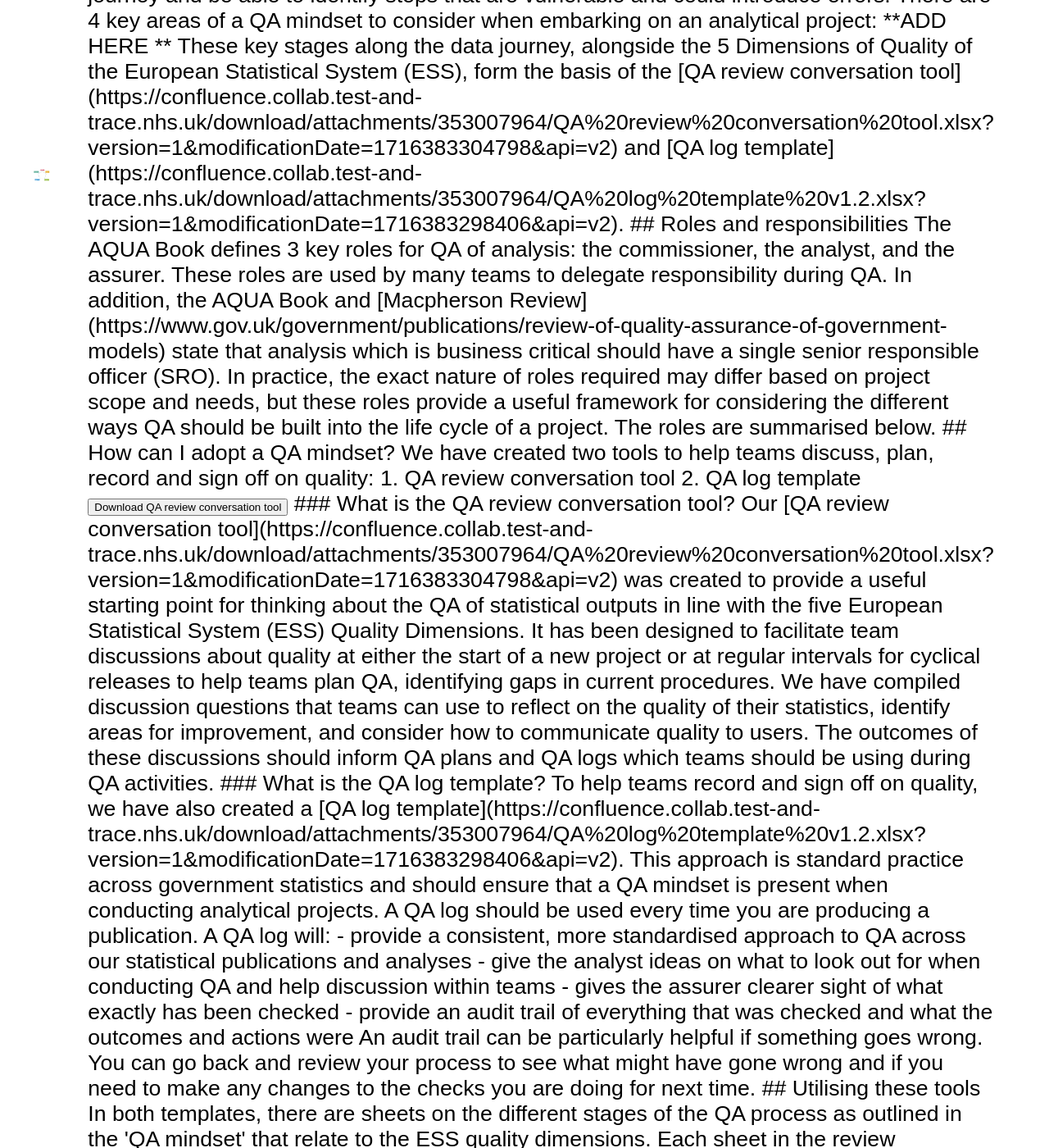
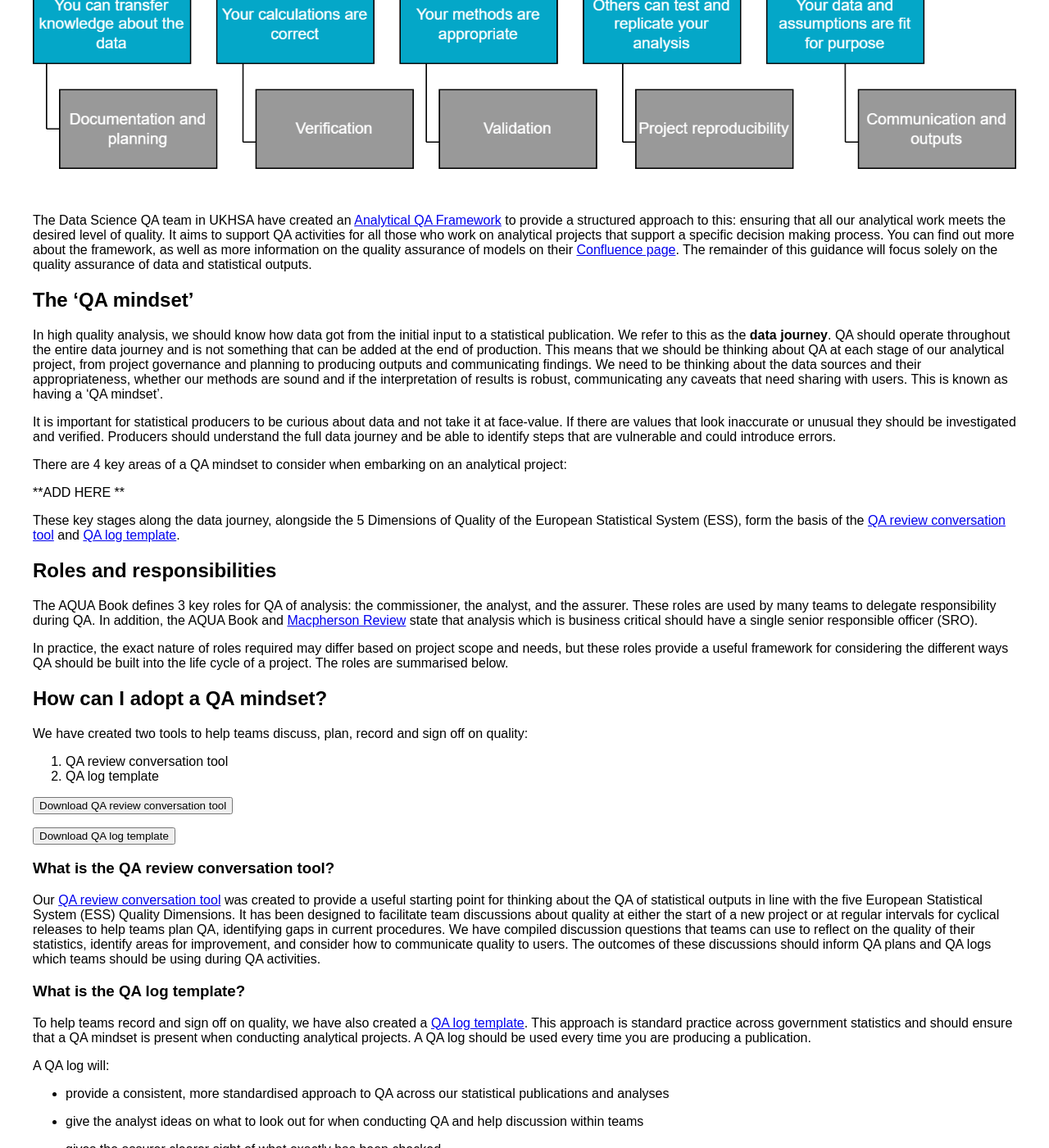
Before and after one commit to BenCuff/github-pages-test, a Jekyll site: the page built from docs/quality-assurance.md, in a window 1280 px wide and 1400 px high, scrolled down 3135 px. Shown: the whole window at 82% size. Built offline with Jekyll 4.4.1, drawn with Linux system fonts in a browser that asks for light colours; some of the changed text lies outside the part shown.

```diff
--- a/docs/assets/styles.css
+++ b/docs/assets/styles.css
@@ -172,7 +172,7 @@
 /*Clickable buttons*/
 .button {
   border: none;
-  background-color: #007c91; /* Green */
+  background-color: #007c91;
   color: white;
   padding: 15px 32px;
   text-align: center;
--- a/docs/quality-assurance.md
+++ b/docs/quality-assurance.md
@@ -110,6 +110,7 @@
 <ul style="list-style-type:disc;">
 <li>**Appropriate**: fit for purpose for the analysis depending on its complexity, timeframe of delivery, available resources, and other factors</li>
 <li>**Proportionate**: relative to the level of risk entailed by the project</li>
+</ul>
      </div>
   </div>
 
@@ -147,6 +148,9 @@
 
 <button onclick="location.href='http://www.google.com'" type="button">
          Download QA review conversation tool</button>
+
+<button onclick="location.href='http://www.google.com'" type="button">
+         Download QA log template</button>
 
 ### What is the QA review conversation tool?
 Our [QA review conversation tool](https://confluence.collab.test-and-trace.nhs.uk/download/attachments/353007964/QA%20review%20conversation%20tool.xlsx?version=1&modificationDate=1716383304798&api=v2) was created to provide a useful starting point for thinking about the QA of statistical outputs in line with the five European Statistical System (ESS) Quality Dimensions. It has been designed to facilitate team discussions about quality at either the start of a new project or at regular intervals for cyclical releases to help teams plan QA, identifying gaps in current procedures. We have compiled discussion questions that teams can use to reflect on the quality of their statistics, identify areas for improvement, and consider how to communicate quality to users. The outcomes of these discussions should inform QA plans and QA logs which teams should be using during QA activities.
```
